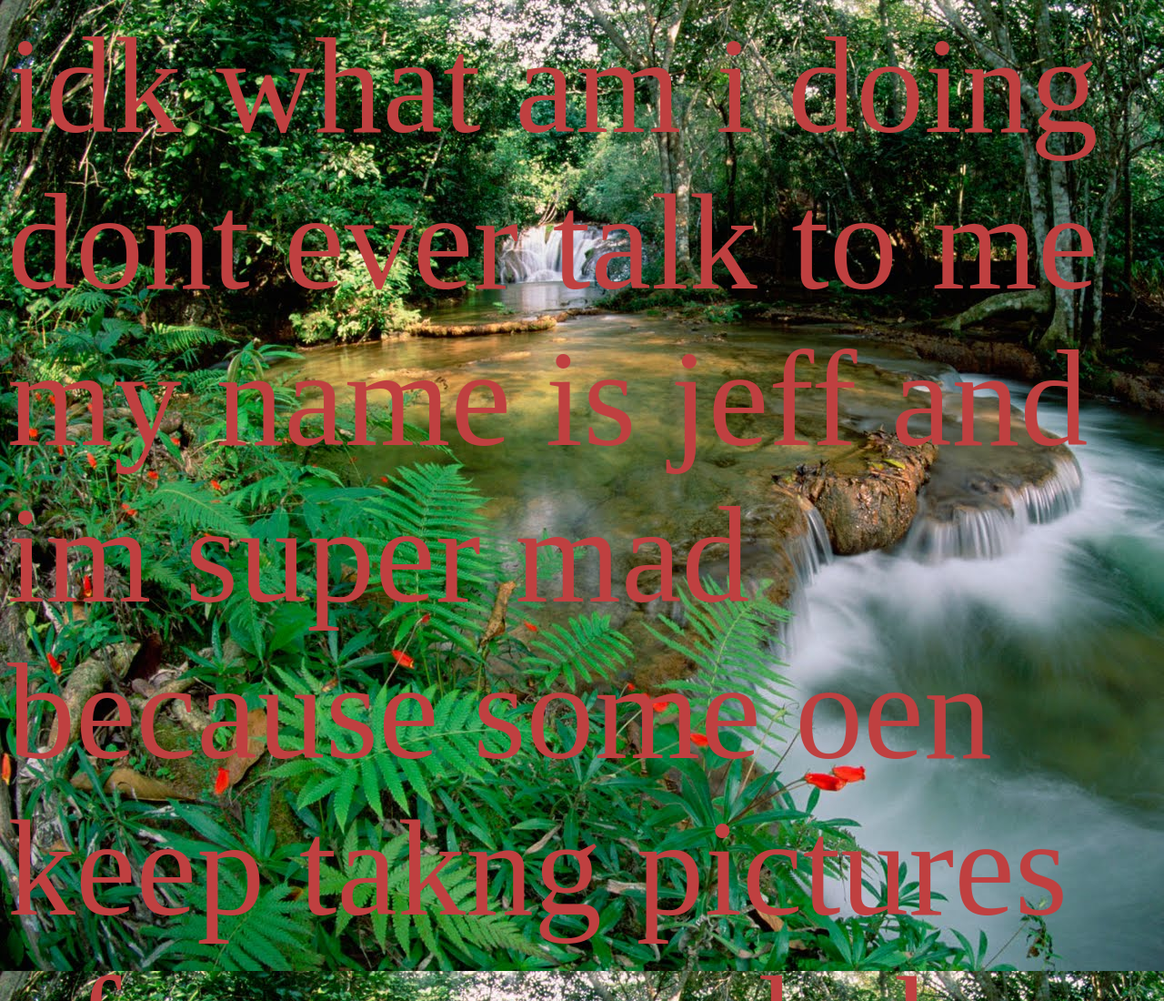
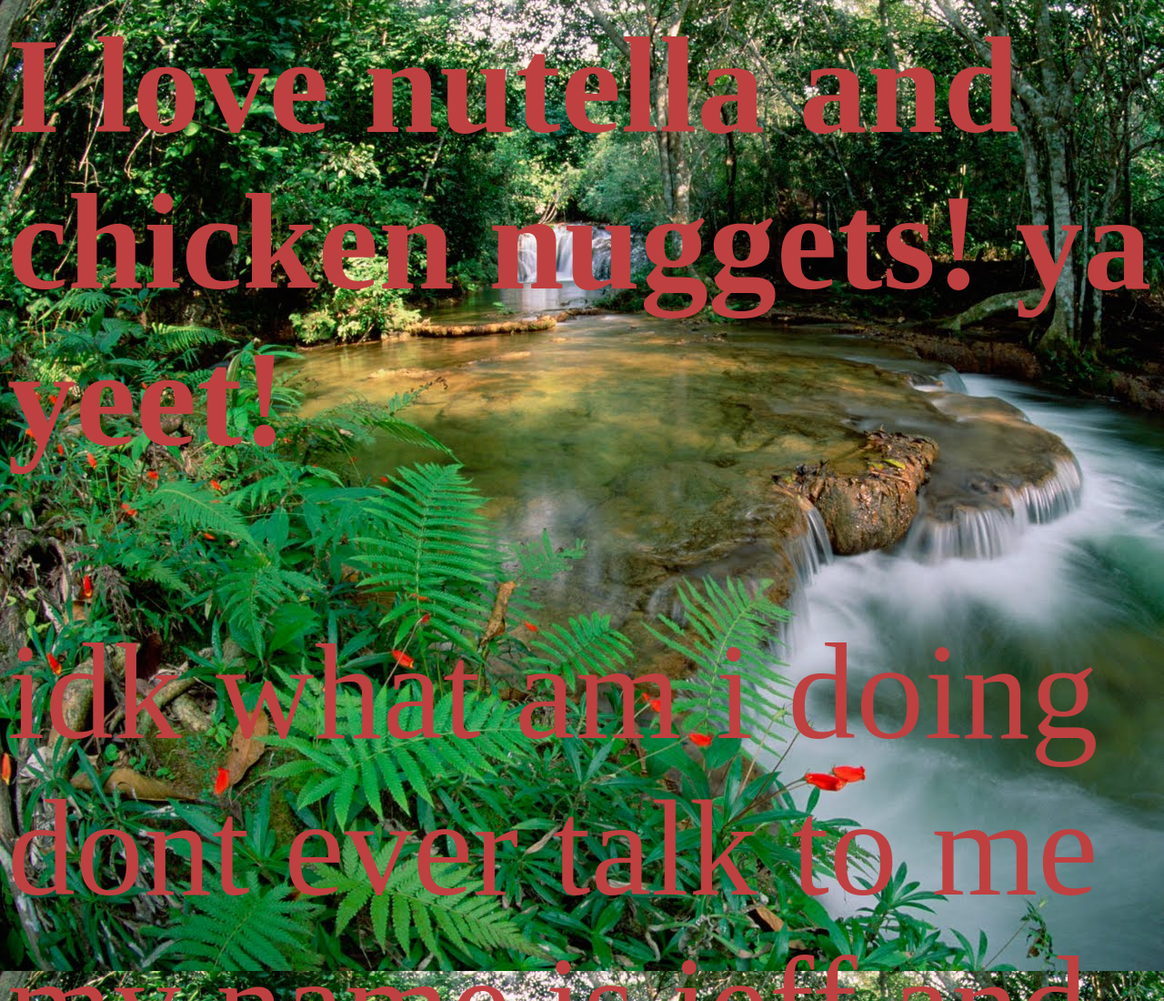
Before and after one commit to pigxie/webclass, a plain HTML site: page index.html in a window 1280 px wide. Shown: the top 1100 px of the page at 91% size. Drawn offline with Linux system fonts and the light colour scheme.

Commit message:
I am the logang

```diff
--- a/index.html
+++ b/index.html
@@ -6,7 +6,7 @@
 	         ok soo what am i doing?
 		</title>
 	 </head>
-
+        <h1 style="font-size:150px; color:hsl(0,50%,50%);"> I love nutella and chicken nuggets! ya yeet! </h1>
 	 <body background="images\n5.jpg">
 	    <p style="font-size:150px; color:hsl(0,50%,50%);">
           idk what am i doing dont ever talk to me
```
